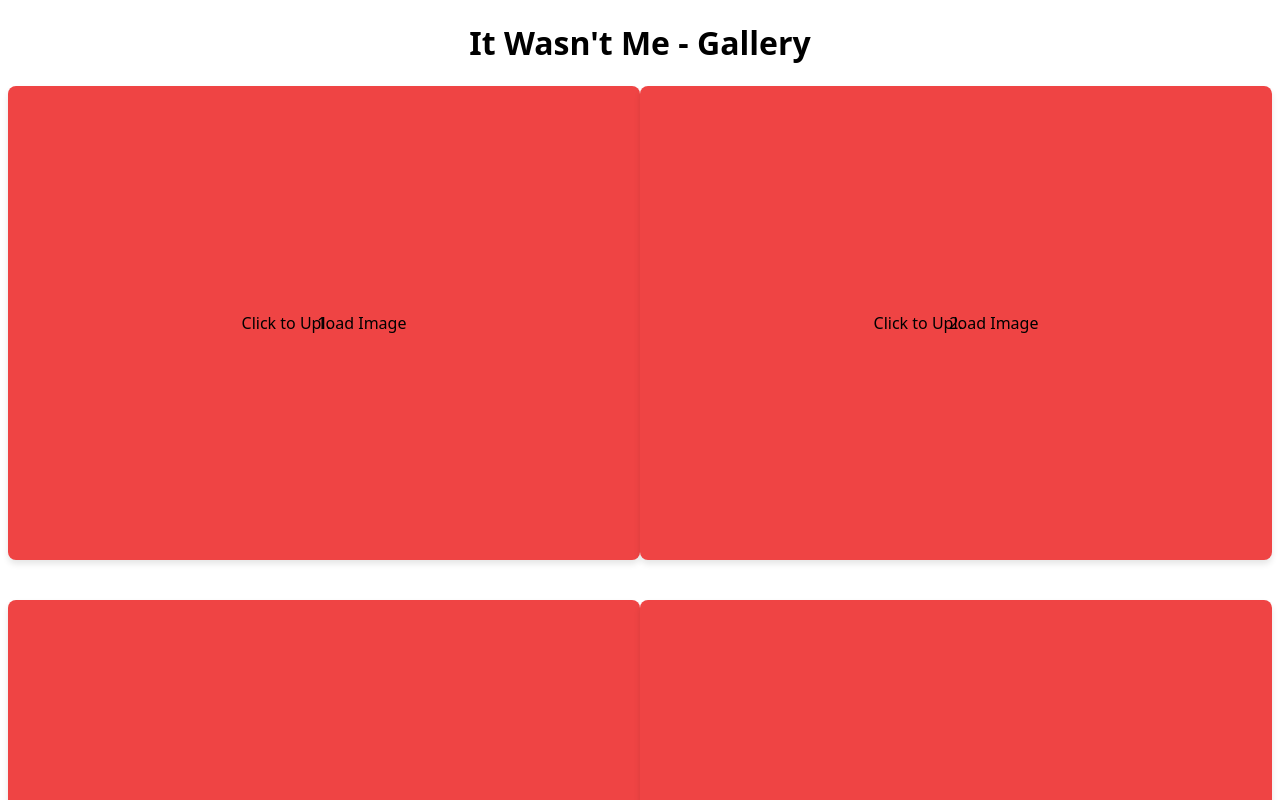
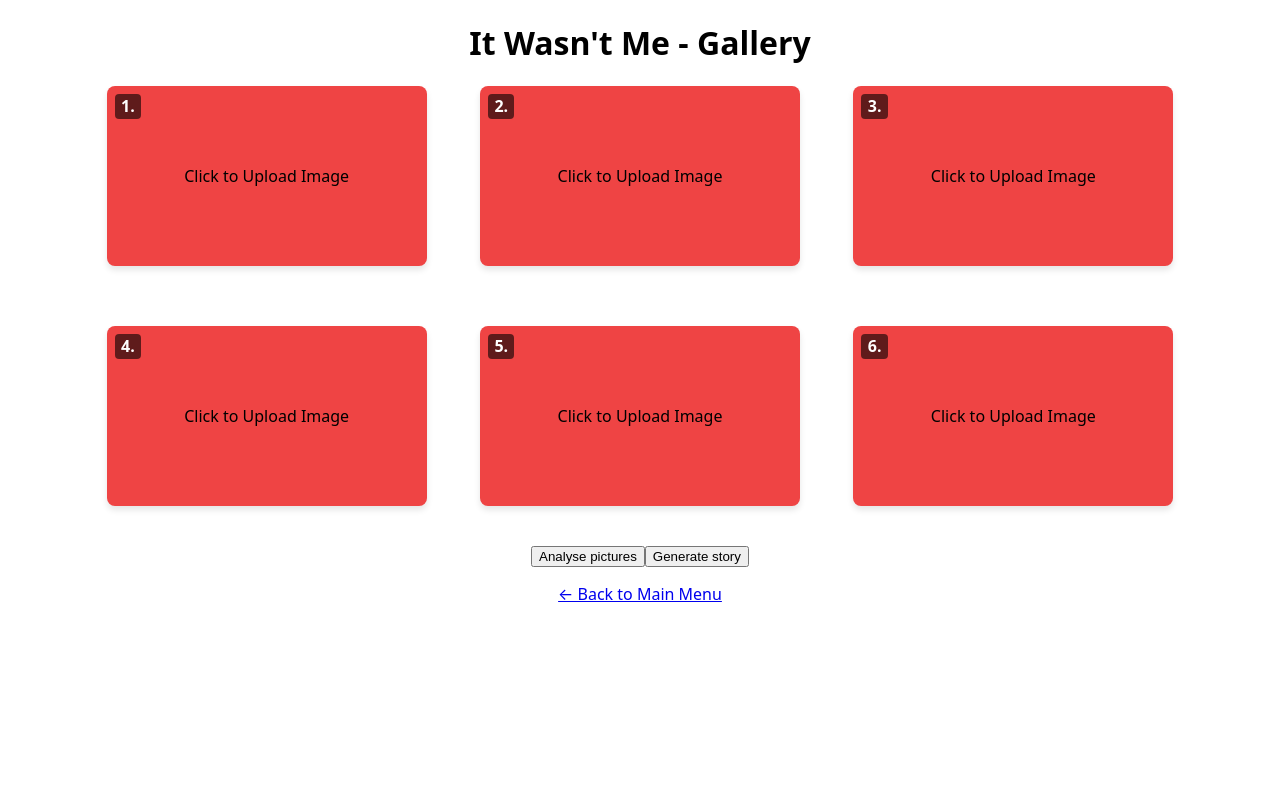
Before and after one commit to HaiLamHa/FBP, a Next.js app: page /gallery in a window 1280 px wide. Shown: the top 800 px of the page. Built offline with nearby package versions, Linux system fonts and the light colour scheme.

Commit message:
modified:   app/gallery/page.tsx 	modified:   app/globals.css

```diff
--- a/app/gallery/page.tsx
+++ b/app/gallery/page.tsx
@@ -226,12 +226,12 @@ export default function GalleryPage() {
         <h1 className="text-3xl font-bold text-center text-gray-800 mb-6">It Wasn&apos;t Me - Gallery</h1>
 
         {/* Image Grid Container */}
-        <div className="grid grid-cols-2 sm:grid-cols-3 gap-6 mb-12">
+        <div className="gallery-grid mb-12">
           {images.map((imgState, index) => (
             <div key={index} className="flex flex-col">
               {/* Image Slot (Rectangular Aspect Ratio) */}
               <div className="image-slot group">
-                <span className="absolute top-2 left-2 text-white font-bold bg-black bg-opacity-50 px-2 rounded z-20">
+                <span className="slot-number">
                   {index + 1}.
                 </span>
 
--- a/app/globals.css
+++ b/app/globals.css
@@ -33,6 +33,21 @@ body {
 
 /* GALLERY.HTML STYLES */
 
+/* Grid wrapper for the gallery so we always get 3 columns on wider screens */
+.gallery-grid {
+    display: grid;
+    grid-template-columns: repeat(2, minmax(0, 1fr));
+    gap: 1.25rem;
+}
+
+@media (min-width: 1024px) {
+    .gallery-grid {
+        grid-template-columns: repeat(3, minmax(0, 1fr));
+        max-width: 1100px;
+        margin: 0 auto;
+    }
+}
+
 /* Custom CSS for the fixed aspect ratio of the image boxes */
 .image-slot {
     position: relative;
@@ -45,12 +60,27 @@ body {
     align-items: center;
     justify-content: center;
     cursor: pointer;
-    aspect-ratio: 4 / 3;
+    width: 100%;
+    max-width: 320px;
+    margin: 0 auto;
+    aspect-ratio: 16 / 9;
     transition: transform 0.2s;
 }
 
 .image-slot:hover {
     transform: scale(1.02);
+}
+
+.slot-number {
+    position: absolute;
+    top: 0.5rem;
+    left: 0.5rem;
+    z-index: 20;
+    background: rgba(0, 0, 0, 0.6);
+    color: #fff;
+    padding: 0.1rem 0.4rem;
+    border-radius: 0.25rem;
+    font-weight: 600;
 }
 
 /* Styles for the visible image inside the slot */
```
